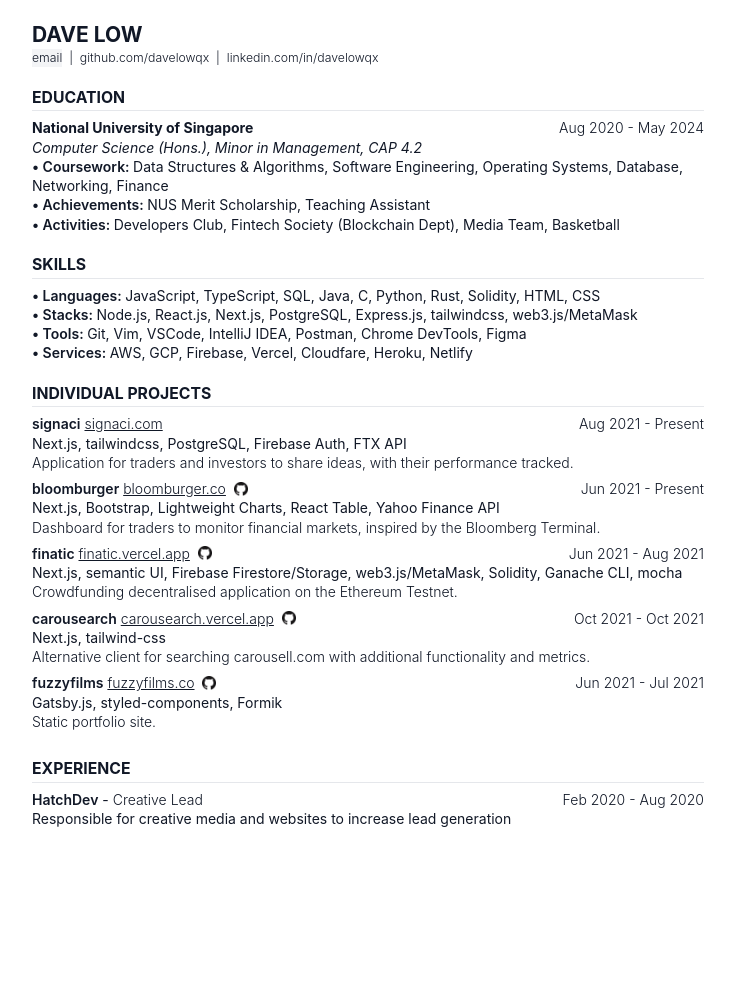
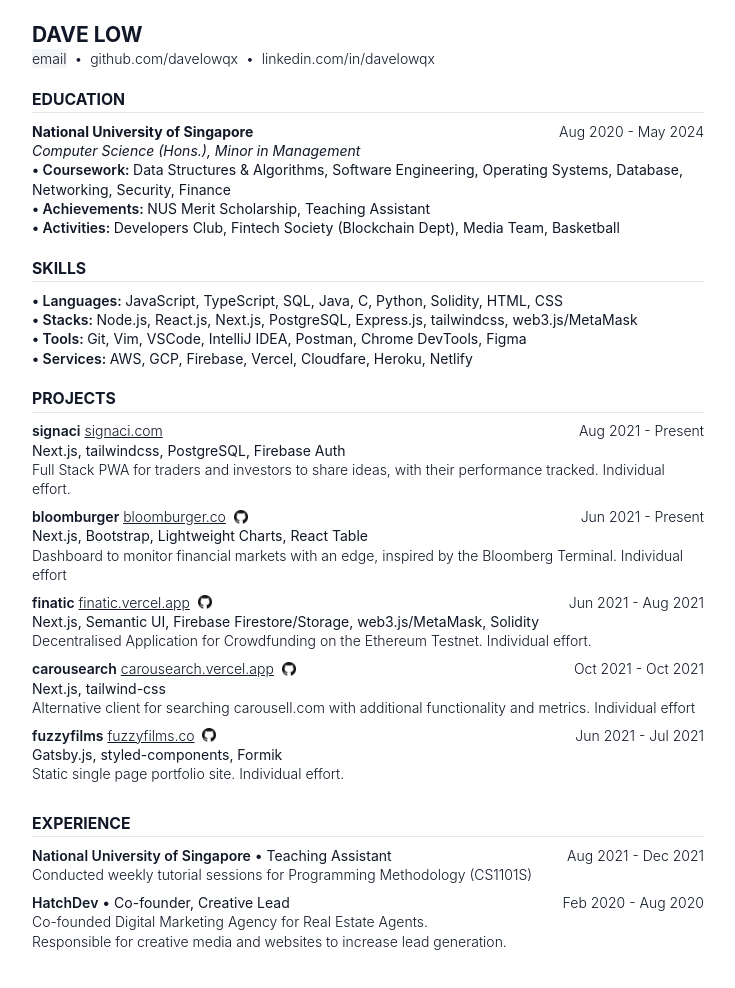
Before and after one commit to davelowqx/davelowqx, a Gatsby site: page / in a window 1280 px wide. Shown: the whole page, without its empty margins (272-1007 px from the left). Before the commit the page ends 876 px from the top, so only its background shows below. Built offline with nearby package versions, Linux system fonts and the light colour scheme; Gatsby itself is replaced by a stand-in of ours.

Commit message:
minor content changes

```diff
--- a/src/pages/index.js
+++ b/src/pages/index.js
@@ -7,18 +7,17 @@ const projects = [
   {
     title: "signaci",
     url: "signaci.com",
-    summary: "Next.js, tailwindcss, PostgreSQL, Firebase Auth, FTX API",
+    summary: "Next.js, tailwindcss, PostgreSQL, Firebase Auth",
     description:
-      "Application for traders and investors to share ideas, with their performance tracked.",
+      "Full Stack PWA for traders and investors to share ideas, with their performance tracked. Individual effort.",
     duration: "Aug 2021 - Present",
   },
   {
     title: "bloomburger",
     url: "bloomburger.co",
-    summary:
-      "Next.js, Bootstrap, Lightweight Charts, React Table, Yahoo Finance API",
+    summary: "Next.js, Bootstrap, Lightweight Charts, React Table",
     description:
-      "Dashboard for traders to monitor financial markets, inspired by the Bloomberg Terminal.",
+      "Dashboard to monitor financial markets with an edge, inspired by the Bloomberg Terminal. Individual effort",
     github: "https://github.com/davelowqx/bloomburger",
     duration: "Jun 2021 - Present",
   },
@@ -26,9 +25,9 @@ const projects = [
     title: "finatic",
     url: "finatic.vercel.app",
     summary:
-      "Next.js, semantic UI, Firebase Firestore/Storage, web3.js/MetaMask, Solidity, Ganache CLI, mocha",
+      "Next.js, Semantic UI, Firebase Firestore/Storage, web3.js/MetaMask, Solidity",
     description:
-      "Crowdfunding decentralised application on the Ethereum Testnet.",
+      "Decentralised Application for Crowdfunding on the Ethereum Testnet. Individual effort.",
     github: "https://github.com/davelowqx/finatic",
     duration: "Jun 2021 - Aug 2021",
   },
@@ -37,7 +36,7 @@ const projects = [
     url: "carousearch.vercel.app",
     summary: "Next.js, tailwind-css",
     description:
-      "Alternative client for searching carousell.com with additional functionality and metrics.",
+      "Alternative client for searching carousell.com with additional functionality and metrics. Individual effort",
     github: "https://github.com/davelowqx/carousearch",
     duration: "Oct 2021 - Oct 2021",
   },
@@ -45,7 +44,7 @@ const projects = [
     title: "fuzzyfilms",
     url: "fuzzyfilms.co",
     summary: "Gatsby.js, styled-components, Formik",
-    description: "Static portfolio site.",
+    description: "Static single page portfolio site. Individual effort.",
     github: "https://github.com/davelowqx/fuzzyfilms",
     duration: "Jun 2021 - Jul 2021",
   },
@@ -55,7 +54,7 @@ const skills = [
   {
     title: "Languages",
     description:
-      "JavaScript, TypeScript, SQL, Java, C, Python, Rust, Solidity, HTML, CSS",
+      "JavaScript, TypeScript, SQL, Java, C, Python, Solidity, HTML, CSS",
   },
   {
     title: "Stacks",
@@ -75,10 +74,17 @@ const skills = [
 
 const experiences = [
   {
+    title: "National University of Singapore",
+    summary: "Teaching Assistant",
+    description:
+      "Conducted weekly tutorial sessions for Programming Methodology (CS1101S)",
+    duration: "Aug 2021 - Dec 2021",
+  },
+  {
     title: "HatchDev",
-    summary: "Creative Lead",
-    description:
-      "Responsible for creative media and websites to increase lead generation",
+    summary: "Co-founder, Creative Lead",
+    description: "Co-founded Digital Marketing Agency for Real Estate Agents.",
+    additional: `Responsible for creative media and websites to increase lead generation.`,
     duration: "Feb 2020 - Aug 2020",
   },
 ];
@@ -86,12 +92,12 @@ const experiences = [
 const education = {
   school: "National University of Singapore",
   duration: "Aug 2020 - May 2024",
-  degree: "Computer Science (Hons.), Minor in Management, CAP 4.2",
+  degree: "Computer Science (Hons.), Minor in Management",
   details: [
     {
       title: "Coursework",
       description:
-        "Data Structures & Algorithms, Software Engineering, Operating Systems, Database, Networking, Finance",
+        "Data Structures & Algorithms, Software Engineering, Operating Systems, Database, Networking, Security, Finance",
     },
     {
       title: "Achievements",
@@ -129,7 +135,7 @@ const IndexPage = () => {
       <div className="m-6">
         <div className="mx-auto max-w-3xl leading-snug text-gray-900">
           <h1 className="font-bold text-2xl">DAVE LOW</h1>
-          <div className="flex font-light text-sm">
+          <div className="flex font-light">
             <div
               className={`${!showEmail && "cursor-pointer bg-gray-100"}`}
               onClick={() => !showEmail && setShowEmail(true)}
@@ -138,7 +144,7 @@ const IndexPage = () => {
             </div>
             {links.map(({ title, href }, i) => (
               <span key={i}>
-                &nbsp;&nbsp;|&nbsp;&nbsp;
+                &nbsp;&nbsp;•&nbsp;&nbsp;
                 <a
                   href={href}
                   target="_blank"
@@ -154,11 +160,11 @@ const IndexPage = () => {
           <br />
 
           <h2 className="font-bold text-lg">EDUCATION</h2>
-          <hr className="mb-2" />
+          <hr className="mb-2.5" />
           <div className="flex">
             <h3 className="font-bold">{education.school}</h3>
             <div className="flex-grow" />
-            <div className="font-light hidden sm:block">
+            <div className="font-light hidden xs:block">
               {education.duration}
             </div>
           </div>
@@ -174,7 +180,7 @@ const IndexPage = () => {
           </div>
           <br />
           <h2 className="font-bold text-lg">SKILLS</h2>
-          <hr className="mb-2" />
+          <hr className="mb-2.5" />
           {skills.map((skill, i) => (
             <Detail
               key={i}
@@ -185,12 +191,11 @@ const IndexPage = () => {
 
           <br />
 
-          <h2 className="font-bold text-lg">INDIVIDUAL PROJECTS</h2>
-          <hr className="mb-2" />
+          <h2 className="font-bold text-lg">PROJECTS</h2>
+          <hr className="mb-2.5" />
           <ul>
             {projects.map((project, i) => (
-              <div key={i} className="mb-2">
-                <span>
+              <div key={i} className="mb-2.5">
                 <div className="flex items-center">
                   <div className="font-semibold">{project.title}</div>
                   &nbsp;
@@ -211,13 +216,12 @@ const IndexPage = () => {
                     </>
                   )}
                   <div className="flex-grow" />
-                    <div className="font-light hidden sm:block">
+                  <div className="font-light hidden xs:block">
                     {project.duration}
                   </div>
                 </div>
                 <p>{project.summary}</p>
                 <p className="font-light">{project.description}</p>
-                </span>
               </div>
             ))}
           </ul>
@@ -225,22 +229,23 @@ const IndexPage = () => {
           <br />
 
           <h2 className="font-bold text-lg">EXPERIENCE</h2>
-          <hr className="mb-2" />
+          <hr className="mb-2.5" />
           <ul>
             {experiences.map((experience, i) => (
-              <div key={i} className="mb-2">
-                <span>
+              <div key={i} className="mb-2.5">
                 <div className="flex items-center">
                   <div className="font-semibold">{experience.title}</div>
-                    &nbsp;-&nbsp;
-                    <div className="font-light">{experience.summary}</div>
+                  &nbsp;•&nbsp;
+                  <div>{experience.summary}</div>
                   <div className="flex-grow" />
-                    <div className="font-light hidden sm:block">
+                  <div className="font-light hidden xs:block">
                     {experience.duration}
                   </div>
                 </div>
-                  <p>{experience.description}</p>
-                </span>
+                <p className="font-light">{experience.description}</p>
+                {experience.additional && (
+                  <p className="font-light">{experience.additional}</p>
+                )}
               </div>
             ))}
           </ul>
--- a/tailwind.config.js
+++ b/tailwind.config.js
@@ -1,8 +1,12 @@
+const defaultTheme = require("tailwindcss/defaultTheme");
 module.exports = {
   purge: ["./src/**/*.{js,jsx,ts,tsx}"],
   darkMode: false, // or 'media' or 'class'
   theme: {
-    extend: {},
+    screens: {
+      xs: "475px",
+      ...defaultTheme.screens,
+    },
   },
   variants: {
     extend: {},
```
Lines whose indentation alone changed are shown as unchanged.
